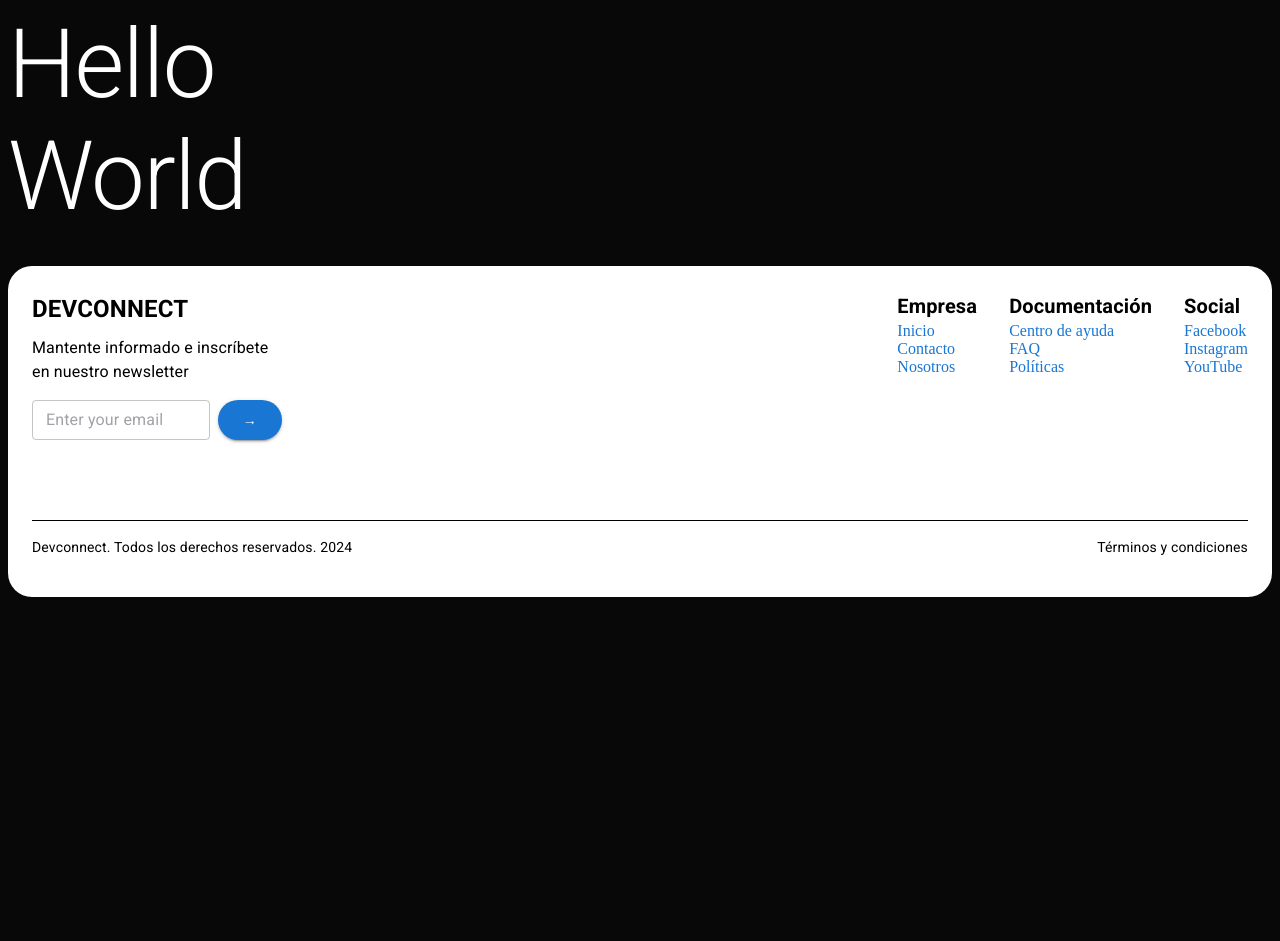
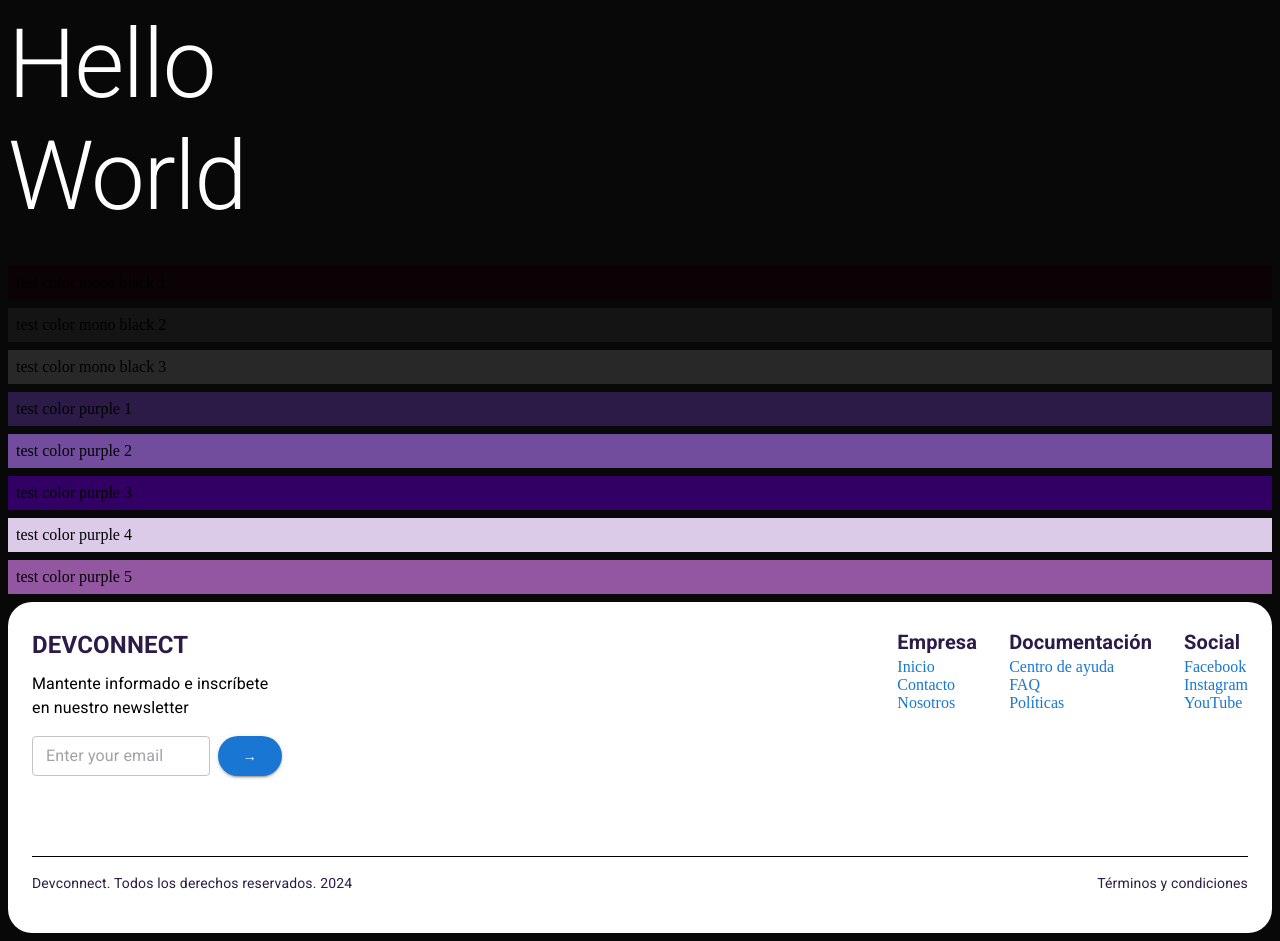
Before and after one commit to No-Country-simulation/c20-36-n-node-react, a React (Vite) app in the folder frontend/: page / in a window 1280 px wide. Before the commit the page ends 800 px from the top, so only its background shows below. Built offline with nearby package versions, Linux system fonts and the light colour scheme.

Commit message:
color titles

```diff
--- a/frontend/src/components/organisms/Footer.tsx
+++ b/frontend/src/components/organisms/Footer.tsx
@@ -26,6 +26,7 @@ export function Footer() {
           <Typography
             variant="h6"
             sx={{
+              color: 'purple.1',
               fontSize: { xs: '18px', md: '24px' },
               fontWeight: 'bold',
               mb: 1,
@@ -53,7 +54,7 @@ export function Footer() {
           }}
         >
           <Box>
-            <Typography variant="h6" sx={{ fontWeight: 'bold' }}>
+            <Typography variant="h6" sx={{ color: 'purple.1', fontWeight: 'bold' }}>
               Empresa
             </Typography>
             <Link href="#" underline="none">
@@ -70,7 +71,7 @@ export function Footer() {
           </Box>
 
           <Box>
-            <Typography variant="h6" sx={{ fontWeight: 'bold' }}>
+            <Typography variant="h6" sx={{ color: 'purple.1', fontWeight: 'bold' }}>
               Documentación
             </Typography>
             <Link href="#" underline="none">
@@ -87,7 +88,7 @@ export function Footer() {
           </Box>
 
           <Box>
-            <Typography variant="h6" sx={{ fontWeight: 'bold' }}>
+            <Typography variant="h6" sx={{ color: 'purple.1', fontWeight: 'bold' }}>
               Social
             </Typography>
             <Link href="#" underline="none" target="_blank">
@@ -115,8 +116,12 @@ export function Footer() {
           py: 2,
         }}
       >
-        <Typography variant="body2">Devconnect. Todos los derechos reservados. 2024</Typography>
-        <Typography variant="body2">Términos y condiciones</Typography>
+        <Typography variant="body2" sx={{ color: 'purple.1' }}>
+          Devconnect. Todos los derechos reservados. 2024
+        </Typography>
+        <Typography variant="body2" sx={{ color: 'purple.1' }}>
+          Términos y condiciones
+        </Typography>
       </Box>
     </Box>
   )
--- a/frontend/src/screens/HomeScreen/HomeScreen.tsx
+++ b/frontend/src/screens/HomeScreen/HomeScreen.tsx
@@ -11,7 +11,14 @@ export default function HomeScreen() {
             Hello World
           </Typography>
         </Box>
-
+        <Box sx={{ bgcolor: 'mono.black.1', p: 1, mb: 1 }}>test color mono black 1</Box>
+        <Box sx={{ bgcolor: 'mono.black.2', p: 1, mb: 1 }}>test color mono black 2</Box>
+        <Box sx={{ bgcolor: 'mono.black.3', p: 1, mb: 1 }}>test color mono black 3</Box>
+        <Box sx={{ bgcolor: 'purple.1', p: 1, mb: 1 }}>test color purple 1</Box>
+        <Box sx={{ bgcolor: 'purple.2', p: 1, mb: 1 }}>test color purple 2</Box>
+        <Box sx={{ bgcolor: 'purple.3', p: 1, mb: 1 }}>test color purple 3</Box>
+        <Box sx={{ bgcolor: 'purple.4', p: 1, mb: 1 }}>test color purple 4</Box>
+        <Box sx={{ bgcolor: 'purple.5', p: 1, mb: 1 }}>test color purple 5</Box>
         <Footer />
       </main>
     </ThemeProvider>
```
